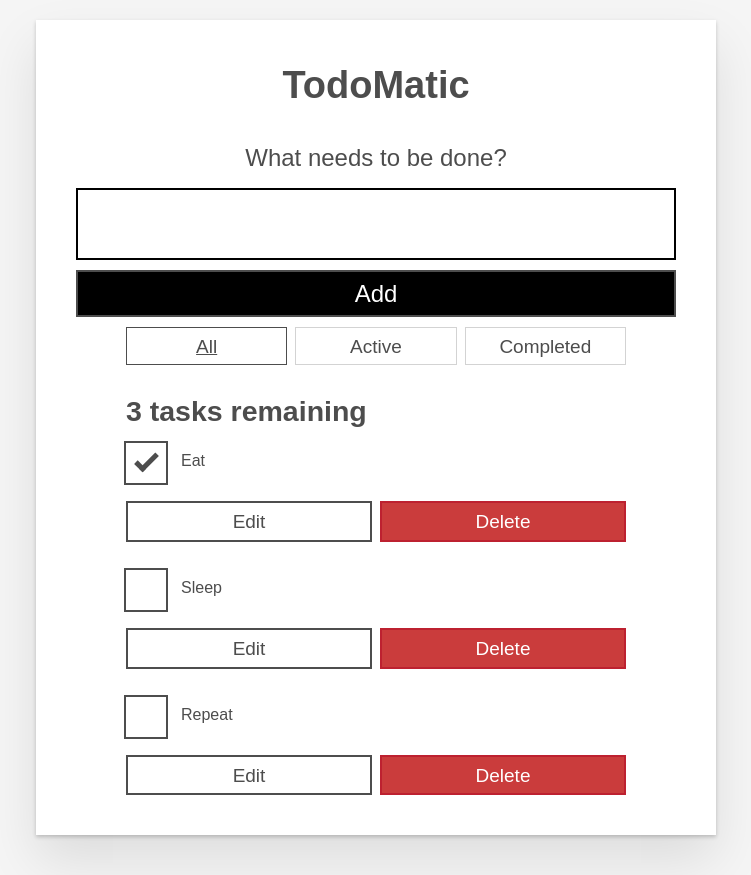
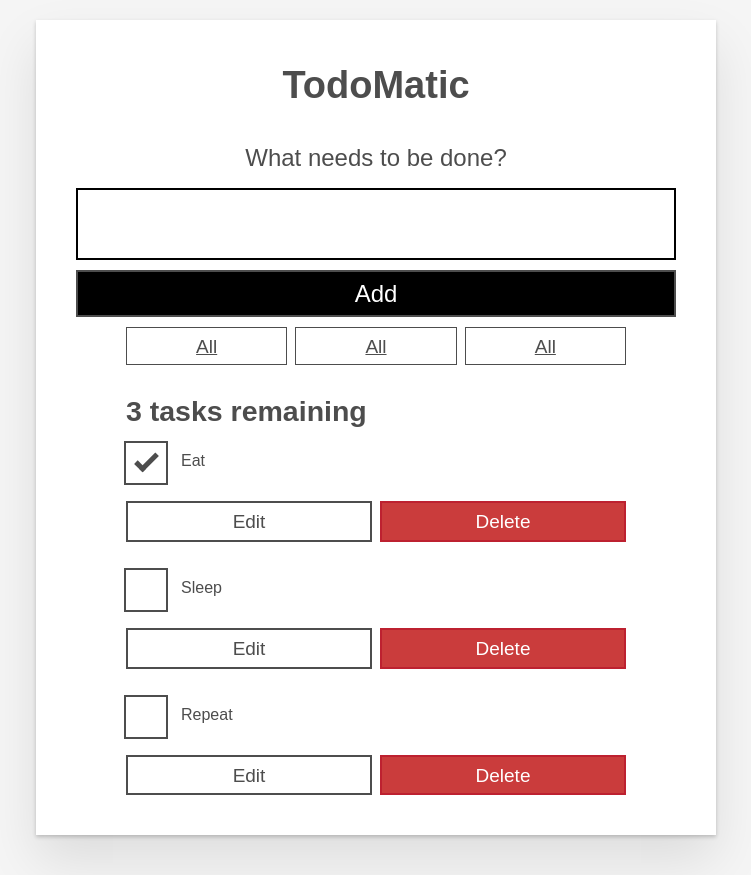
Before and after one commit to stevelukis/react-todo-app, a React (Create React App) app: page / in a window 1280 px wide. Shown: the whole page, without its empty margins (264-1015 px from the left). Built offline with nearby package versions, Linux system fonts and the light colour scheme.

Commit message:
Componentizing Form and FilterButton

```diff
--- a/src/App.js
+++ b/src/App.js
@@ -1,4 +1,7 @@
-import Todo from './components/Todo';
+import React from "react";
+import Form from "./components/Form";
+import FilterButton from "./components/FilterButton";
+import Todo from "./components/Todo";
 
 function App(props) {
   const taskList = props.tasks.map(task => (
@@ -11,39 +14,11 @@
   return (
     <div className="todoapp stack-large">
       <h1>TodoMatic</h1>
-      <form>
-        <h2 className="label-wrapper">
-          <label htmlFor="new-todo-input" className="label__lg">
-            What needs to be done?
-          </label>
-        </h2>
-        <input
-          type="text"
-          id="new-todo-input"
-          className="input input__lg"
-          name="text"
-          autoComplete="off"
-        />
-        <button type="submit" className="btn btn__primary btn__lg">
-          Add
-        </button>
-      </form>
+      <Form />
       <div className="filters btn-group stack-exception">
-        <button type="button" className="btn toggle-btn" aria-pressed="true">
-          <span className="visually-hidden">Show </span>
-          <span>all</span>
-          <span className="visually-hidden"> tasks</span>
-        </button>
-        <button type="button" className="btn toggle-btn" aria-pressed="false">
-          <span className="visually-hidden">Show </span>
-          <span>Active</span>
-          <span className="visually-hidden"> tasks</span>
-        </button>
-        <button type="button" className="btn toggle-btn" aria-pressed="false">
-          <span className="visually-hidden">Show </span>
-          <span>Completed</span>
-          <span className="visually-hidden"> tasks</span>
-        </button>
+        <FilterButton />
+        <FilterButton />
+        <FilterButton />
       </div>
       <h2 id="list-heading">
         3 tasks remaining
--- /dev/null
+++ b/src/components/FilterButton.js
@@ -0,0 +1,11 @@
+import React from 'react';
+
+export default function FilterButton(props) {
+  return (
+    <button type="button" className="btn toggle-btn" aria-pressed="true">
+      <span className="visually-hidden">Show </span>
+      <span>all</span>
+      <span className="visually-hidden"> tasks</span>
+    </button>
+  );
+}
--- /dev/null
+++ b/src/components/Form.js
@@ -0,0 +1,23 @@
+import React from 'react';
+
+export default function Form() {
+  return (
+    <form>
+      <h2 className="label-wrapper">
+        <label htmlFor="new-todo-input" className="label__lg">
+          What needs to be done?
+        </label>
+      </h2>
+      <input
+        type="text"
+        id="new-todo-input"
+        className="input input__lg"
+        name="text"
+        autoComplete="off"
+      />
+      <button type="submit" className="btn btn__primary btn__lg">
+        Add
+      </button>
+    </form>
+  );
+}
```
